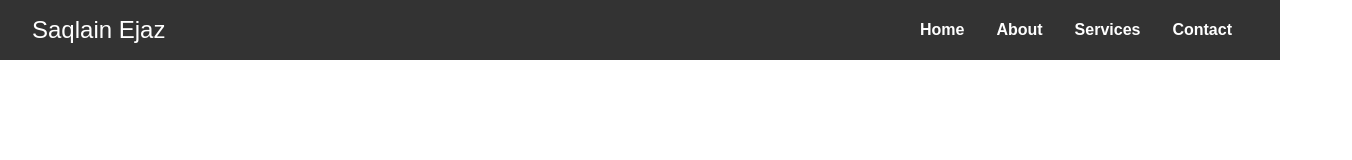
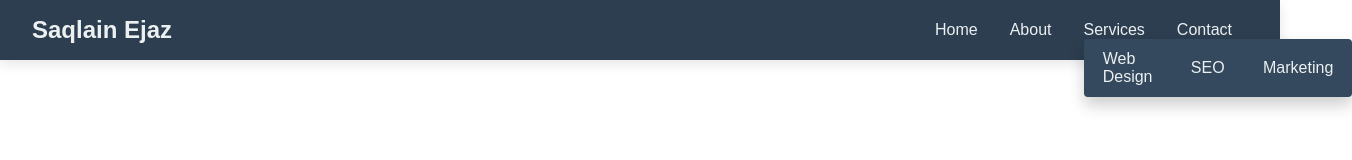
Before and after one commit to SaqlainEjaz/Saqlain, a plain HTML site: page index.html in a window 1280 px wide. Shown: the whole page, 1352 px wide, since content can reach past the window. Drawn offline with Linux system fonts and the light colour scheme.

Commit message:
Modified

```diff
--- a/Home/style.css
+++ b/Home/style.css
@@ -13,32 +13,71 @@
     justify-content: space-between;
     align-items: center;
     padding: 1em 2em;
-    background-color: #333;
-    color: #fff;
+    background-color: #2c3e50;
+    color: #ecf0f1;
+    box-shadow: 0 4px 12px rgba(0, 0, 0, 0.1);
   }
 
   .brand-title {
     font-size: 1.5em;
+    font-weight: 700;
   }
 
   .navbar-links ul {
     list-style: none;
     display: flex;
+    align-items: center;
   }
 
   .navbar-links li {
     margin: 0 1em;
+    position: relative;
   }
 
   .navbar-links a {
-    color: #fff;
+    color: #ecf0f1;
     text-decoration: none;
-    font-weight: bold;
-    transition: color 0.3s;
+    font-weight: 500;
+    padding: 0.5em 0;
+    transition: color 0.3s ease;
   }
 
   .navbar-links a:hover {
-    color: #ddd;
+    color: #1abc9c;
+  }
+
+  /* Dropdown menu */
+.dropdown:hover .dropdown-content {
+    display: block;
+  }
+
+  .dropdown-content {
+    display: none;
+    position: absolute;
+    top: 100%;
+    left: 0;
+    background-color: #34495e;
+    border-radius: 4px;
+    box-shadow: 0 8px 16px rgba(0, 0, 0, 0.2);
+    min-width: 150px;
+    z-index: 1;
+  }
+
+  .dropdown-content li {
+    padding: 0;
+    margin: 0;
+  }
+
+  .dropdown-content a {
+    display: block;
+    padding: 0.7em 1.2em;
+    color: #ecf0f1;
+    text-align: left;
+    transition: background 0.3s ease;
+  }
+
+  .dropdown-content a:hover {
+    background-color: #1abc9c;
   }
 
   /* Mobile view */
@@ -51,7 +90,7 @@
   .toggle-button .bar {
     width: 25px;
     height: 3px;
-    background-color: #fff;
+    background-color: #ecf0f1;
     margin: 4px 0;
   }
 
@@ -79,4 +118,11 @@
     .navbar-links.active {
       display: flex;
     }
+
+    .dropdown-content {
+        position: relative;
+        top: 0;
+        width: 100%;
+        box-shadow: none;
+      }
   }
--- a/index.html
+++ b/index.html
@@ -3,7 +3,7 @@
 <head>
   <meta charset="UTF-8">
   <meta name="viewport" content="width=device-width, initial-scale=1.0">
-  <title>Professional Navbar</title>
+  <title>Saqlain Ejaz - Home</title>
   <link rel="stylesheet" href="Home/style.css">
 </head>
 <body>
@@ -19,7 +19,13 @@
         <ul>
           <li><a href="#home">Home</a></li>
           <li><a href="#about">About</a></li>
-          <li><a href="#services">Services</a></li>
+          <li><a href="#services">Services</a>
+              <ul class="dropdown-content">
+                <li><a href="#web-design">Web Design</a></li>
+                <li><a href="#seo">SEO</a></li>
+                <li><a href="#marketing">Marketing</a></li>
+              </ul>
+          </li>
           <li><a href="#contact">Contact</a></li>
         </ul>
       </div>
```
